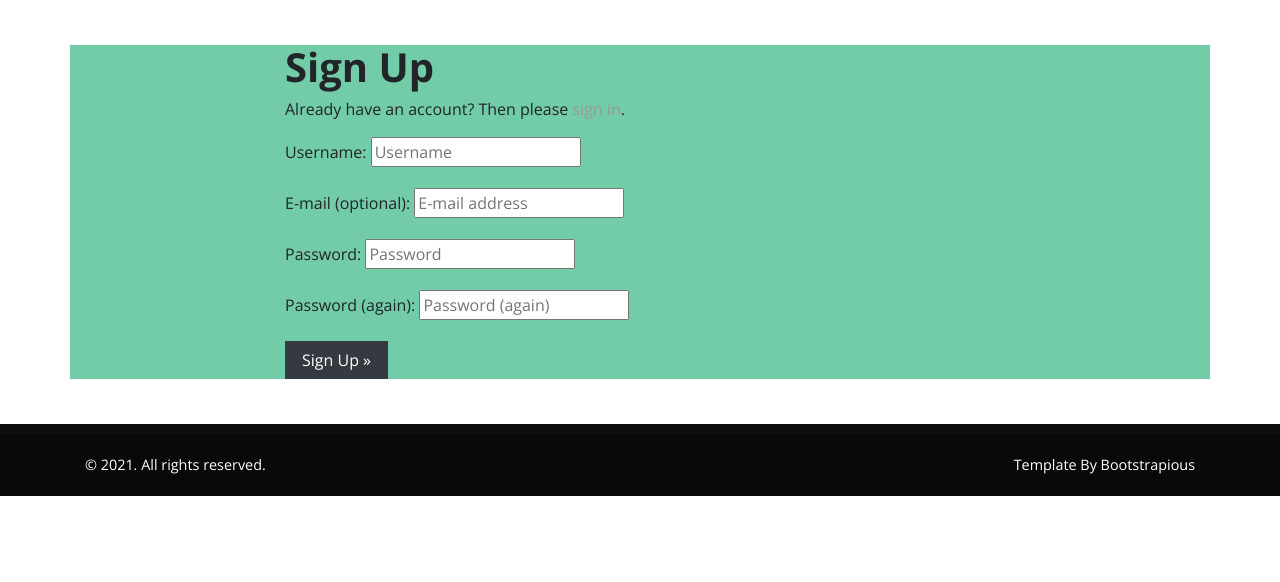
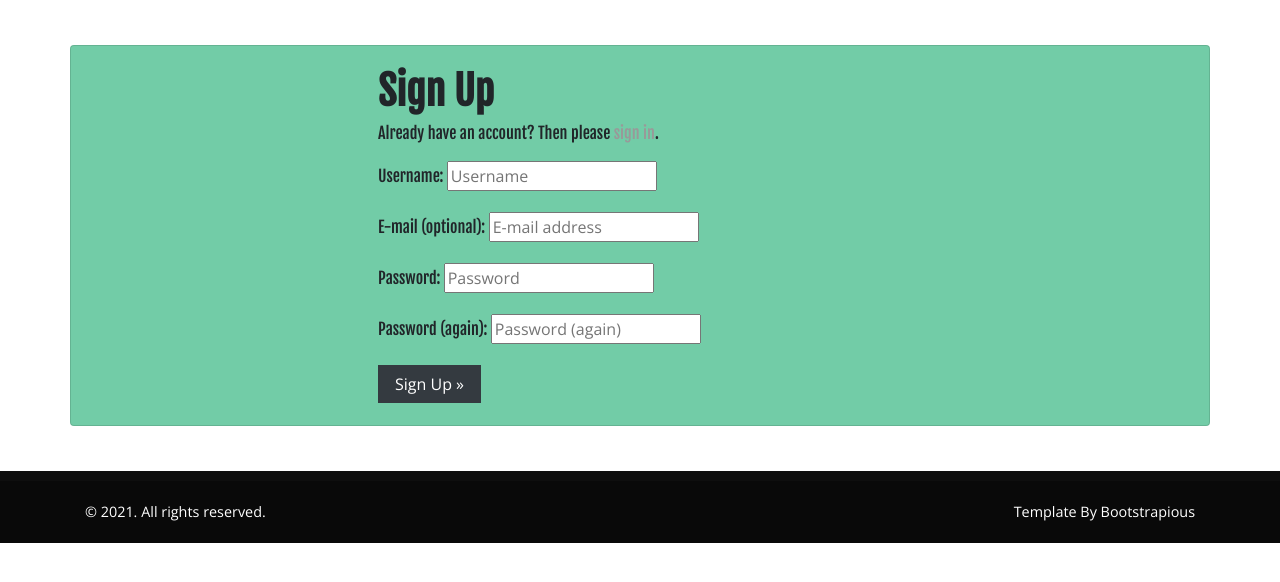
Before and after one commit to Nosjazz/milestone_4, a Django app: page /accounts/signup/ in a window 1280 px wide. Shown: the part 81-663 px from the top of the page. Run offline with Django 3.2, Linux system fonts and the light colour scheme; some libraries are stand-ins or nearby versions.

Commit message:
improve allauth layout

```diff
--- a/src/templates/account/login.html
+++ b/src/templates/account/login.html
@@ -17,7 +17,7 @@
 
 
 
-<div class="container card" style="margin-top: 45px; margin-bottom: 45px; background-color: #72cca7;">
+<div class="container card" style="margin-top: 45px; margin-bottom: 45px; background-color: #72cca7; padding-top: 22.5px;  padding-bottom: 22.5px">
 
     <div class="col-sm-4 col-sm-offset-4 col-md-6 col-md-offset-3  mx-auto" >
         <h1>{% trans "Sign In" %}</h1>
--- a/src/templates/account/logout.html
+++ b/src/templates/account/logout.html
@@ -13,9 +13,9 @@
         }
 </style>
 
-<div class="container" style="margin-top: 45px; margin-bottom: 45px; background-color: #72cca7;">
+<div class="container card" style="margin-top: 45px; margin-bottom: 45px; background-color: #72cca7; padding-top: 22.5px;  padding-bottom: 22.5px">
 
-    <div class="col-sm-6 col-sm-offset-3">
+    <div class="col-sm-4 col-sm-offset-4 col-md-6 col-md-offset-3  mx-auto" >
 
 
 
--- a/src/templates/account/signup.html
+++ b/src/templates/account/signup.html
@@ -13,9 +13,9 @@
 </style>
 
 
-<div class="container" style="margin-top: 45px; margin-bottom: 45px; background-color: #72cca7;">
+<div class="container card" style="margin-top: 45px; margin-bottom: 45px; background-color: #72cca7; padding-top: 22.5px;  padding-bottom: 22.5px">
 
-    <div class="col-sm-6 col-sm-offset-3 col-md-8 col-md-offset-2 mx-auto">
+    <div class="col-sm-4 col-sm-offset-4 col-md-6 col-md-offset-3  mx-auto">
         <h1>{% trans "Sign Up" %}</h1>
 
         <p>{% blocktrans %}Already have an account? Then please <a href="{{ login_url }}">sign in</a>.{% endblocktrans %}</p>
```
Also changed, not shown: src/db.sqlite3.
